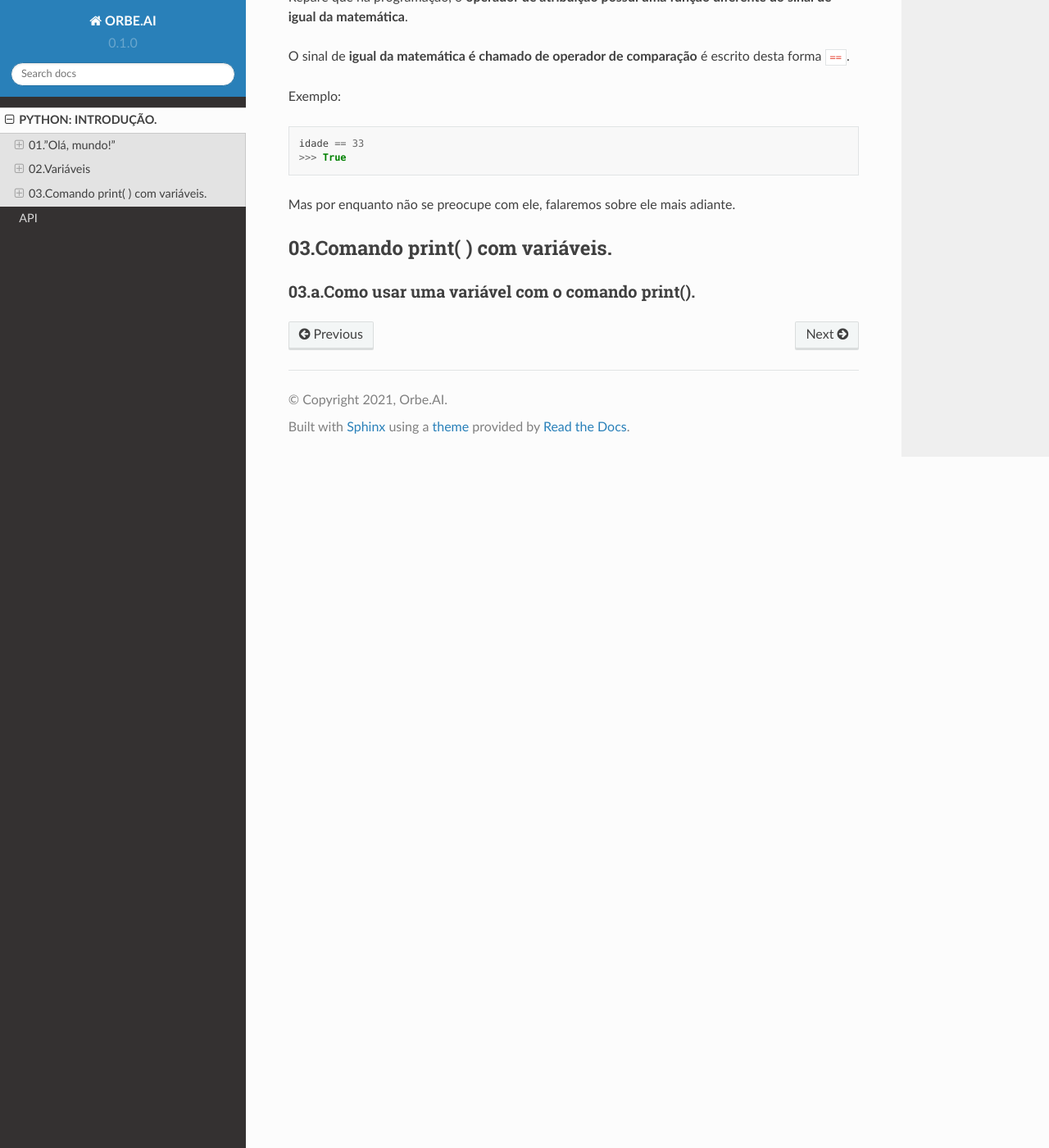
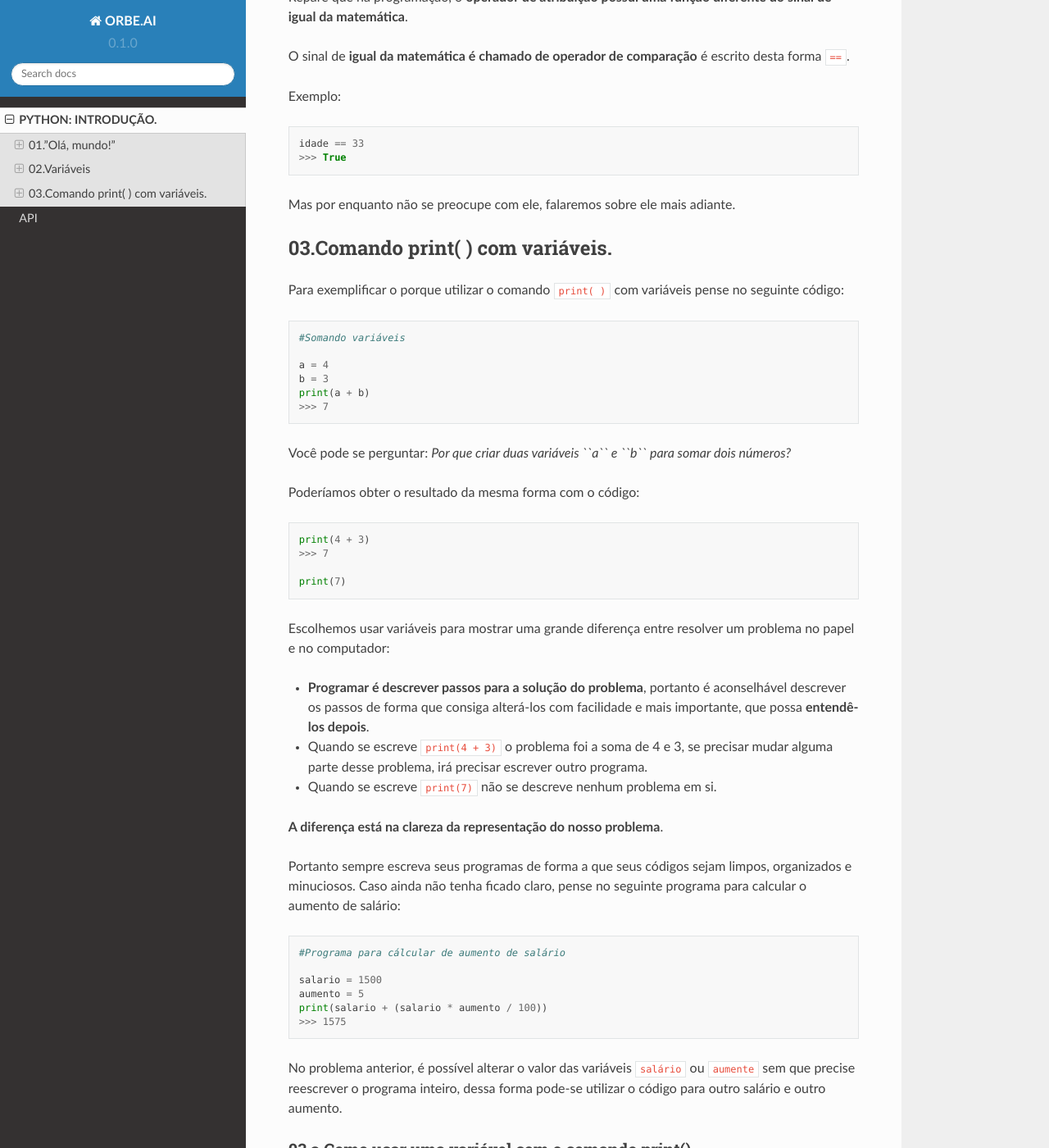
Before and after one commit to OrbeAI/rtd-python, a Sphinx documentation site: the page built from docs/source/python_introducao.rst, in a window 1280 px wide and 1400 px high, scrolled down 1984 px. Shown: the whole window at 82% size. Built offline with Sphinx 7.4.7 and the Read the Docs theme 2.0.0, drawn with Linux system fonts in a browser that asks for light colours.

Commit message:
Update python_introducao.rst

```diff
--- a/docs/source/python_introducao.rst
+++ b/docs/source/python_introducao.rst
@@ -109,5 +109,51 @@ Mas por enquanto não se preocupe com ele, falaremos sobre ele mais adiante.
 03.Comando print( ) com variáveis.
 ===================
 
+Para exemplificar o porque utilizar o comando ``print( )`` com variáveis pense no seguinte código:
+
+.. code-block:: python
+
+   #Somando variáveis
+
+   a = 4
+   b = 3
+   print(a + b)
+   >>> 7
+
+Você pode se perguntar:
+*Por que criar duas variáveis ``a`` e ``b`` para somar dois números?*
+
+Poderíamos obter o resultado da mesma forma com o código:
+
+.. code-block:: python
+
+   print(4 + 3)
+   >>> 7
+
+   print(7)
+
+Escolhemos usar variáveis para mostrar uma grande diferença entre resolver um problema no papel e no computador:
+
+- **Programar é descrever passos para a solução do problema**, portanto é aconselhável descrever os passos de forma que consiga alterá-los com facilidade e mais importante, que possa **entendê-los depois**.
+
+- Quando se escreve ``print(4 + 3)`` o problema foi a soma de 4 e 3, se precisar mudar alguma parte desse problema, irá precisar escrever outro programa.
+
+- Quando se escreve ``print(7)`` não se descreve nenhum problema em si.
+
+**A diferença está na clareza da representação do nosso problema**.
+
+Portanto sempre escreva seus programas de forma a que seus códigos sejam limpos, organizados e minuciosos. Caso ainda não tenha ficado claro, pense no seguinte programa para calcular o aumento de salário:
+
+.. code-block:: python
+
+   #Programa para cálcular de aumento de salário
+
+   salario = 1500
+   aumento = 5
+   print(salario + (salario * aumento / 100))
+   >>> 1575
+
+No problema anterior, é possível alterar o valor das variáveis ``salário`` ou ``aumente`` sem que precise reescrever o programa inteiro, dessa forma pode-se utilizar o código para outro salário e outro aumento.
+
 03.a.Como usar uma variável com o comando print().
 ----------------
```
